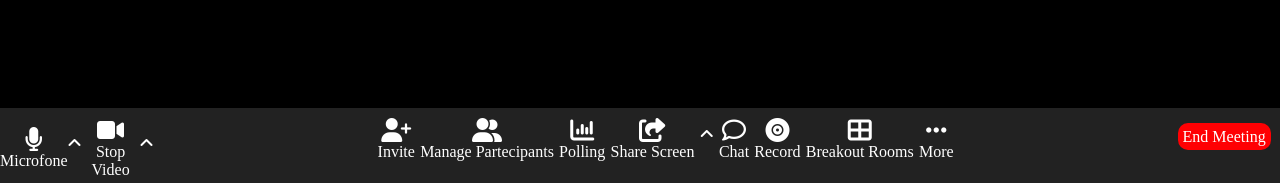
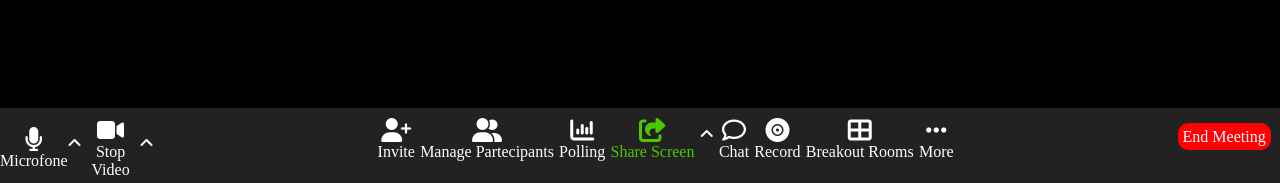
Before and after one commit to MLibralato91/html-css-zoom, a plain HTML site: page index.html in a window 1280 px wide. Shown: the part 617-800 px from the top of the page. Drawn offline with Linux system fonts and the light colour scheme.

Commit message:
finish project

```diff
--- a/css/style.css
+++ b/css/style.css
@@ -117,3 +117,7 @@ ul{
     padding: 5px;
     border-radius: 10px;
 }
+
+.green{
+    color: var(--text-select);
+}
--- a/index.html
+++ b/index.html
@@ -273,7 +273,7 @@
                             </div>
                         </li>
                         <li>
-                            <div class="icon-text">
+                            <div class="icon-text green">
                                 <i class="fa-solid fa-share-from-square"></i>
                                 <div>Share Screen</div>
                             </div>
```
